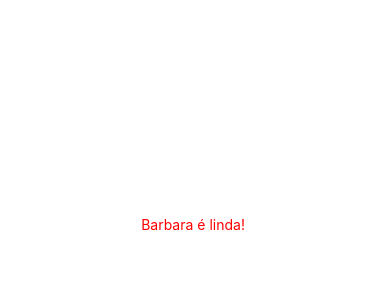
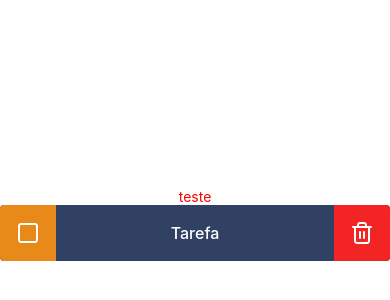
Before and after one commit to amaralmk2/residencia-tic-36, a React Native app: screen / in a window 390 px wide. Shown: the part 198-498 px from the top of the page. Built offline with nearby package versions, Linux system fonts and the light colour scheme.

Commit message:
criado styles e index, troux para a aplicacao os componentes criados.

```diff
--- a/App.tsx
+++ b/App.tsx
@@ -1,6 +1,7 @@
 import { StatusBar } from 'expo-status-bar';
 import { useEffect } from 'react';
 import { StyleSheet, Text, View } from 'react-native';
+import { Tasks } from './src/components/Tasks';
 
 export default function App() {
 
@@ -12,7 +13,8 @@ export default function App() {
 
   return (
     <View style={styles.container}>
-      <Text style={{color:'red'}}>Barbara é linda! </Text>
+      <Text style={{color:'red'}}>teste</Text>
+      <Tasks></Tasks>
       <StatusBar style="auto" />
     </View>
   );
--- a/package.json
+++ b/package.json
@@ -12,7 +12,8 @@
     "expo": "~51.0.28",
     "expo-status-bar": "~1.12.1",
     "react": "18.2.0",
-    "react-native": "0.74.5"
+    "react-native": "0.74.5",
+    "styled-components": "^6.1.12"
   },
   "devDependencies": {
     "@babel/core": "^7.20.0",
--- a/src/components/Tasks/index.tsx
+++ b/src/components/Tasks/index.tsx
@@ -0,0 +1,18 @@
+import {Feather} from "@expo/vector-icons";
+import { Container, TaskText, TaskDone, TaskDelete } from "./styles";
+
+export function Tasks(){
+    return(
+
+        <Container>
+            <TaskDone>
+                <Feather name="square" size={24} color="white"/>
+            </TaskDone>
+            <TaskText>Tarefa</TaskText>
+            <TaskDelete>
+                <Feather name="trash-2" size={24} color="white"/>
+            </TaskDelete>
+        </Container>
+
+    );
+}
--- a/src/components/Tasks/styles.ts
+++ b/src/components/Tasks/styles.ts
@@ -1,12 +1,34 @@
 import styled from 'styled-components/native';
-
 
 export const Container = styled.TouchableOpacity`
     width: 100%;
-    heigth: 56;
+    height: 56px;
     flex-direction: row;
     justify-content: space-between;
-    align-itens: center;
+    align-items: center;
     background-color: #304163;
     border-radius: 4px;
+    overflow: hidden;
 `;
+
+export const TaskText = styled.Text`
+    color: #fff;
+    font-size: 16px;
+    font-weight: 500;
+`;
+
+export const TaskDone = styled.TouchableOpacity`
+    width: 56px;
+    height: 56px;
+    background-color: #E88A1A;
+    justify-content: center;
+    align-items: center;
+`;
+
+export const TaskDelete = styled.TouchableOpacity`
+    width: 56px;
+    height: 56px;
+    background-color: #F22424;
+    justify-content: center;
+    align-items: center;
+`;
```
Also changed, not shown: 1 other file (tests, documents, lock files or other folders).
